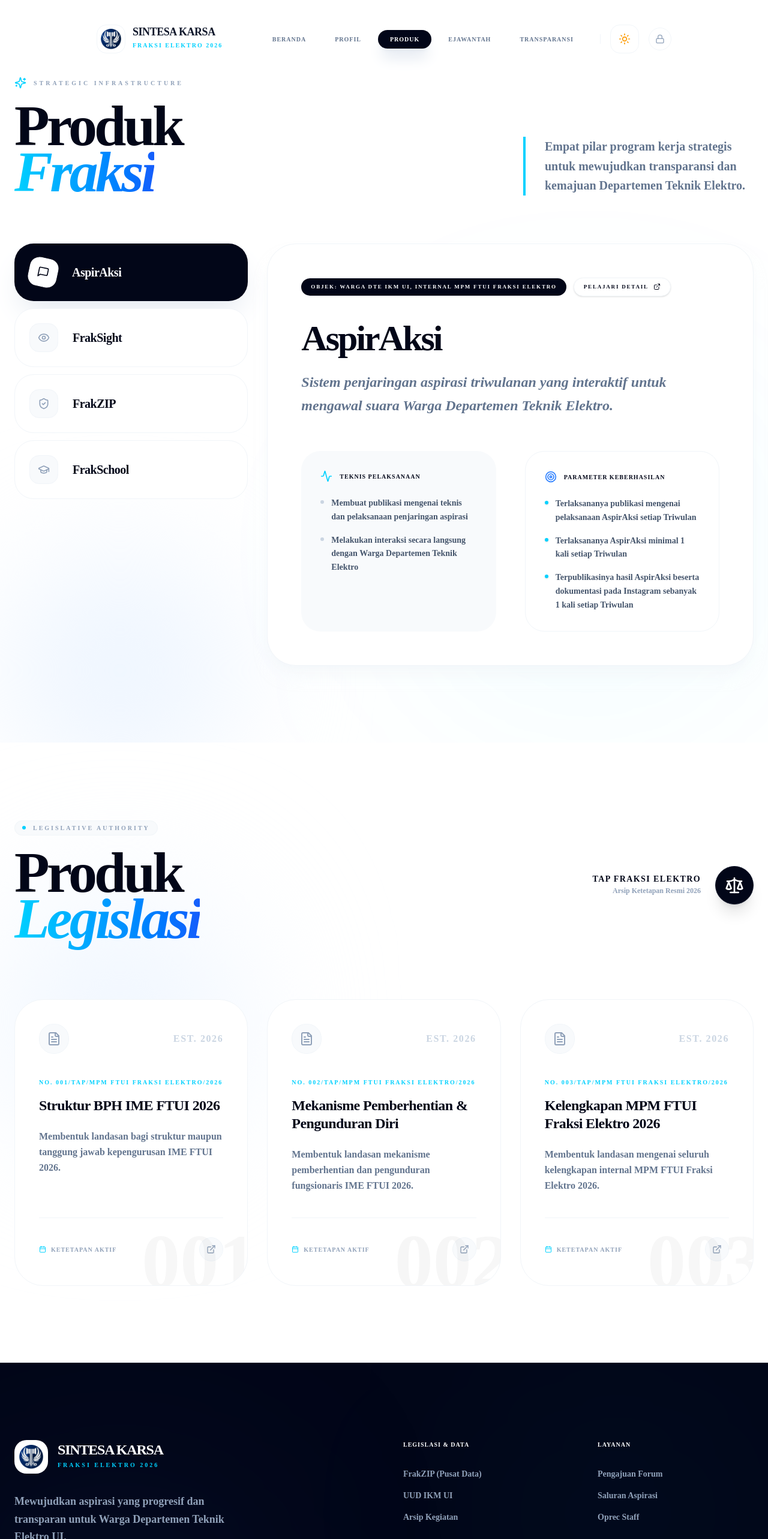
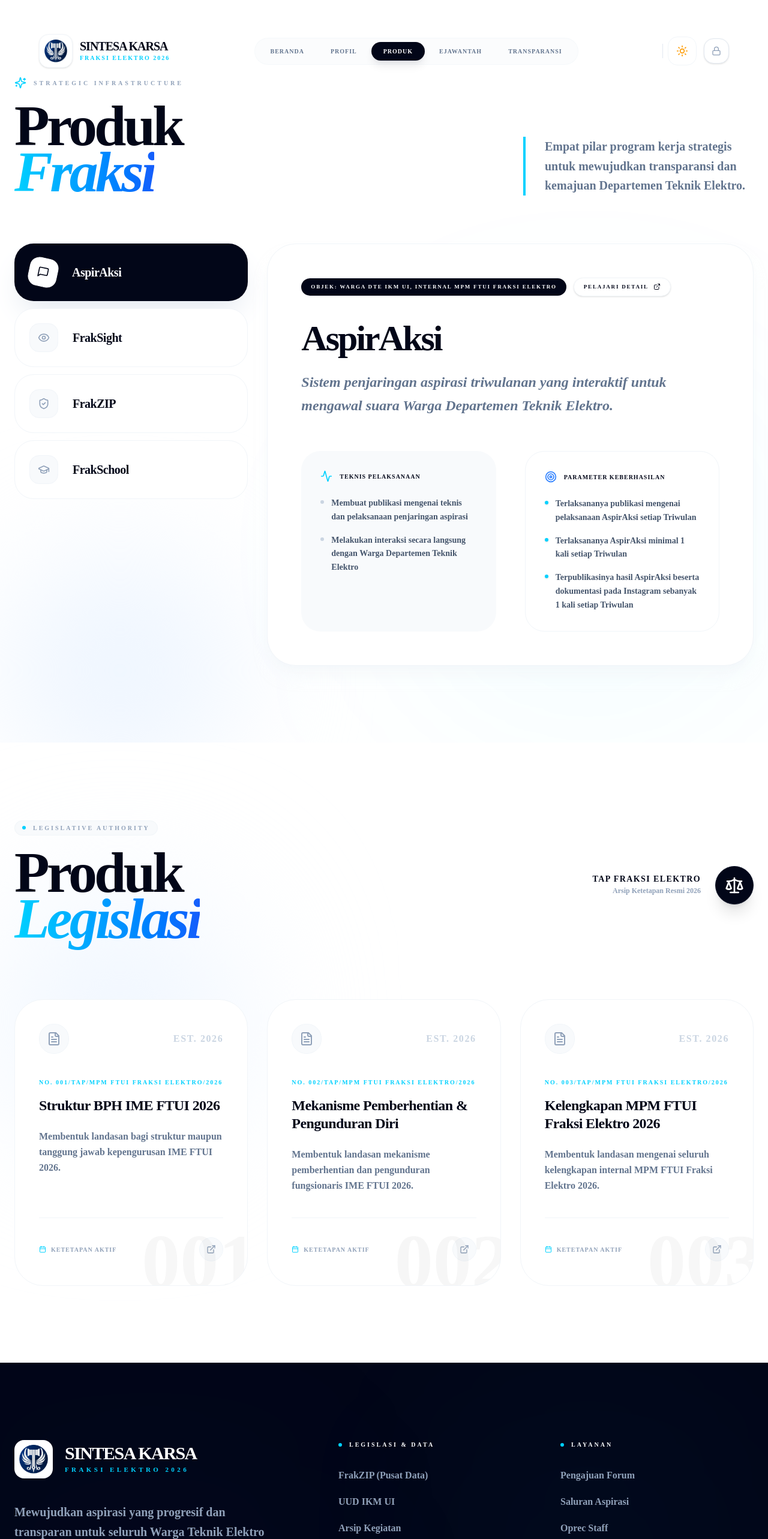
Before and after one commit to mrshlaf/mpmftui-elektro, a Next.js app: page /profrak in a window 1280 px wide. Shown: the top 2566 px of the page at 60% size. Built offline with nearby package versions, Linux system fonts and the light colour scheme.

Commit message:
implement responsive Navbar and Footer components for layout structure

```diff
--- a/components/layout/Footer.tsx
+++ b/components/layout/Footer.tsx
@@ -2,7 +2,7 @@
 
 import Link from "next/link";
 import { motion } from "framer-motion";
-import { MessageCircle, Mail, MapPin, ArrowRight, ExternalLink, Zap } from "lucide-react";
+import { MessageCircle, Mail, MapPin, ArrowRight, ExternalLink, Globe, Layout, ChevronRight } from "lucide-react";
 
 export default function Footer() {
   const currentYear = new Date().getFullYear();
@@ -21,59 +21,68 @@ export default function Footer() {
   };
 
   return (
-    <footer className="relative pt-32 pb-16 bg-slate-950 border-t border-slate-900 overflow-hidden text-white">
-      {/* Decorative Elements */}
-      <div className="absolute top-0 right-0 w-[500px] h-[500px] bg-primary/[0.03] rounded-full blur-[150px] pointer-events-none" />
-      <div className="absolute bottom-0 left-0 w-[400px] h-[400px] bg-blue-950/30 rounded-full blur-[150px] pointer-events-none" />
+    <footer className="relative pt-32 pb-12 bg-slate-950 border-t border-slate-900/50 overflow-hidden text-white font-outfit">
+      {/* Dynamic Background Blurs */}
+      <div className="absolute top-0 right-0 w-[600px] h-[600px] bg-primary/[0.04] rounded-full blur-[180px] pointer-events-none animate-pulse" />
+      <div className="absolute bottom-0 left-0 w-[500px] h-[500px] bg-blue-900/[0.05] rounded-full blur-[150px] pointer-events-none" />
 
       <div className="container mx-auto px-6 relative z-10">
-        <div className="grid grid-cols-1 lg:grid-cols-4 gap-16 mb-24">
+        <div className="grid grid-cols-1 lg:grid-cols-12 gap-16 mb-24">
 
-          {/* Brand Column */}
-          <div className="lg:col-span-2">
-            <Link href="/" className="inline-flex items-center space-x-4 mb-8 group">
-              <div className="w-14 h-14 bg-white rounded-[1.25rem] flex items-center justify-center transition-all duration-500 group-hover:-rotate-6 group-hover:shadow-2xl group-hover:shadow-white/10 overflow-hidden">
+          {/* Brand Identity Section */}
+          <div className="lg:col-span-5 space-y-10 focus-within:z-50">
+            <Link href="/" className="inline-flex items-center space-x-5 group">
+              <div className="w-16 h-16 bg-white rounded-2xl flex items-center justify-center transition-all duration-700 group-hover:rotate-6 group-hover:scale-110 group-hover:shadow-[0_0_40px_rgba(255,255,255,0.1)] overflow-hidden">
                 <img src="/logo-mpm.png" alt="Logo MPM" className="w-full h-full object-contain p-2" />
               </div>
-              <div>
-                <span className="text-2xl font-black text-white tracking-tighter block leading-none">SINTESA KARSA</span>
-                <span className="text-[10px] text-primary font-black tracking-[0.3em] uppercase">Fraksi Elektro 2026</span>
+              <div className="flex flex-col">
+                <span className="text-3xl font-black text-white tracking-tighter block leading-none uppercase">SINTESA KARSA</span>
+                <span className="text-[11px] text-primary font-black tracking-[0.4em] uppercase mt-1">Fraksi Elektro 2026</span>
               </div>
             </Link>
-            <p className="text-slate-400 text-lg max-w-sm mb-10 font-bold leading-relaxed">
-              Mewujudkan aspirasi yang progresif dan transparan untuk Warga Departemen Teknik Elektro UI.
+
+            <p className="text-slate-400 text-xl max-w-md font-bold leading-relaxed">
+              Mewujudkan aspirasi yang progresif dan transparan untuk seluruh Warga Teknik Elektro UI.
             </p>
+
             <div className="flex space-x-4">
               {[
                 { icon: ExternalLink, href: "https://www.instagram.com/mpmftui.elektro", label: "Instagram" },
                 { icon: MessageCircle, href: "https://wa.me/6285213695654", label: "WhatsApp" },
                 { icon: Mail, href: "mailto:mpmftui.fraksielektro@gmail.com", label: "Email" },
               ].map((social) => (
+                <motion.div key={social.label} whileHover={{ y: -5, scale: 1.05 }} whileTap={{ scale: 0.95 }}>
                   <Link
-                  key={social.label}
                     href={social.href}
                     target="_blank"
-                  className="w-14 h-14 bg-white/5 backdrop-blur-sm rounded-[1.25rem] flex items-center justify-center text-slate-400 hover:text-white hover:bg-primary hover:shadow-lg hover:shadow-primary/25 hover:-translate-y-1 transition-all duration-300"
+                    className="w-14 h-14 bg-white/5 border border-white/10 backdrop-blur-md rounded-2xl flex items-center justify-center text-slate-400 hover:text-white hover:bg-white/10 hover:border-primary/50 transition-all duration-300 shadow-xl"
                   >
                     <social.icon className="w-6 h-6" />
                   </Link>
+                </motion.div>
               ))}
             </div>
           </div>
 
-          {/* Links Columns */}
+          {/* Navigation Grid */}
+          <div className="lg:col-span-7 grid grid-cols-1 sm:grid-cols-2 gap-12">
             {Object.entries(footerLinks).map(([title, links]) => (
-            <div key={title}>
-              <h4 className="text-white font-black mb-8 tracking-widest uppercase text-[10px]">{title}</h4>
-              <ul className="space-y-4">
+              <div key={title} className="space-y-8">
+                <div className="flex items-center space-x-3">
+                  <div className="w-1.5 h-1.5 rounded-full bg-primary" />
+                  <h4 className="text-white font-black tracking-[0.3em] uppercase text-[10px]">{title}</h4>
+                </div>
+                <ul className="space-y-5">
                   {links.map((link) => (
                     <li key={link.name}>
                       <Link
                         href={link.href}
-                      className="text-slate-400 hover:text-white transition-all flex items-center group text-sm font-bold"
+                        className="text-slate-400 hover:text-white transition-all duration-300 flex items-center group text-base font-bold"
                       >
-                      <ArrowRight className="w-0 h-4 mr-0 opacity-0 group-hover:w-4 group-hover:mr-2 group-hover:opacity-100 transition-all duration-300 text-primary" />
-                      {link.name}
+                        <motion.div className="mr-0 w-0 opacity-0 group-hover:w-5 group-hover:mr-2 group-hover:opacity-100 transition-all duration-500 text-primary flex items-center">
+                          <ChevronRight className="w-4 h-4" />
+                        </motion.div>
+                        <span className="group-hover:translate-x-1 transition-transform duration-500">{link.name}</span>
                       </Link>
                     </li>
                   ))}
@@ -81,19 +90,29 @@ export default function Footer() {
               </div>
             ))}
           </div>
+        </div>
 
-        {/* Bottom Bar */}
-        <div className="pt-10 border-t border-slate-900 flex flex-col md:flex-row justify-between items-center gap-8">
-          <p className="text-slate-500 text-[10px] font-black uppercase tracking-widest">
-            © {currentYear} SINTESA KARSA 2026. Built with Precision.
+        {/* Premium Bottom Bar */}
+        <div className="pt-12 border-t border-white/5 flex flex-col lg:flex-row justify-between items-center gap-10">
+          <div className="flex flex-col items-center lg:items-start space-y-2">
+            <p className="text-slate-500 text-[10px] font-black uppercase tracking-[0.25em]">
+              © {currentYear} SINTESA KARSA 2026
             </p>
-          <div className="flex items-center space-x-8 text-[10px] font-black tracking-[0.2em] uppercase text-slate-400">
+            <p className="text-slate-600 text-[9px] font-black uppercase tracking-[0.3em]">
+              Garda Aspiratif &bull; Progresif &bull; Transparan
+            </p>
+          </div>
+
+          <div className="flex flex-wrap items-center justify-center gap-8 text-[10px] font-black tracking-[0.2em] uppercase text-slate-400">
             <div className="flex items-center hover:text-primary transition-colors cursor-default">
-              <MapPin className="w-4 h-4 mr-2 text-primary" />
+              <MapPin className="w-4 h-4 mr-2.5 text-primary" />
               DTE FTUI, Depok
             </div>
-            <Link href="/admin/login" className="hover:text-primary hover:bg-slate-900 transition-all bg-slate-900 px-4 py-2 rounded-xl border border-slate-800 font-black text-slate-400">
-              System Admin
+            <Link
+              href="/admin/login"
+              className="px-6 py-2.5 bg-slate-900/50 border border-white/5 rounded-xl text-slate-500 hover:text-white hover:border-white/20 hover:bg-slate-900 transition-all shadow-sm"
+            >
+              System Management
             </Link>
           </div>
         </div>
--- a/components/layout/Navbar.tsx
+++ b/components/layout/Navbar.tsx
@@ -4,7 +4,7 @@ import { useState, useEffect } from "react";
 import Link from "next/link";
 import { usePathname } from "next/navigation";
 import { motion, AnimatePresence } from "framer-motion";
-import { Menu, X, ExternalLink, MessageCircle, Mail, Lock as LockIcon, Zap, ArrowUpRight } from "lucide-react";
+import { Menu, X, ExternalLink, MessageCircle, Mail, Lock as LockIcon, ArrowUpRight, ChevronRight } from "lucide-react";
 import ThemeToggle from "../ThemeToggle";
 
 export default function Navbar() {
@@ -13,10 +13,21 @@ export default function Navbar() {
   const pathname = usePathname();
 
   useEffect(() => {
-    const handleScroll = () => setScrolled(window.scrollY > 20);
+    const handleScroll = () => {
+      setScrolled(window.scrollY > 40);
+    };
     window.addEventListener("scroll", handleScroll);
     return () => window.removeEventListener("scroll", handleScroll);
   }, []);
+
+  // Prevent scroll when mobile menu is open
+  useEffect(() => {
+    if (isOpen) {
+      document.body.style.overflow = "hidden";
+    } else {
+      document.body.style.overflow = "unset";
+    }
+  }, [isOpen]);
 
   const navLinks = [
     { name: "Beranda", href: "/" },
@@ -26,108 +37,160 @@ export default function Navbar() {
     { name: "Transparansi", href: "/transparansi" },
   ];
 
-  const isSolid = scrolled || pathname !== "/";
-
   return (
-    <div className="fixed top-0 left-0 right-0 z-[100] flex justify-center p-4 lg:p-6 transition-all duration-300">
+    <div className="fixed top-0 left-0 right-0 z-[100] flex justify-center p-4 md:p-6 lg:p-8 transition-all duration-500">
       <motion.nav
         initial={{ y: -100, opacity: 0 }}
         animate={{ y: 0, opacity: 1 }}
-        className={`w-full max-w-5xl transition-all duration-500 rounded-[2.5rem] px-8 py-3 md:py-4 flex items-center justify-between ${
+        className={`relative transition-all duration-700 ease-in-out flex items-center justify-between rounded-[2.5rem] border ${
           scrolled
-            ? "glass shadow-[0_20px_40px_rgba(0,0,0,0.04)] border border-white/40"
-            : "bg-transparent border border-transparent"
+            ? "w-full max-w-4xl px-6 py-2.5 md:py-3 bg-white/70 dark:bg-slate-900/70 backdrop-blur-2xl border-slate-200/50 dark:border-slate-800/50 shadow-[0_20px_50px_rgba(0,0,0,0.1)] dark:shadow-[0_20px_50px_rgba(0,0,0,0.3)]"
+            : "w-full max-w-7xl px-8 py-4 md:py-6 bg-transparent border-transparent"
         }`}
       >
-        {/* Logo */}
-        <Link href="/" className="flex items-center space-x-3 group">
-          <div className="w-10 h-10 md:w-12 md:h-12 bg-white dark:bg-white rounded-2xl flex items-center justify-center transition-all duration-500 group-hover:scale-110 group-hover:shadow-[0_0_20px_rgba(0,0,0,0.1)] overflow-hidden border border-slate-100 dark:border-slate-800">
-            <img src="/logo-mpm.png" alt="Logo MPM" className="w-full h-full object-contain p-1.5" />
+        {/* Logo Section */}
+        <Link href="/" className="flex items-center space-x-3 group relative z-50">
+          <div className={`transition-all duration-500 rounded-2xl bg-white dark:bg-white flex items-center justify-center overflow-hidden border border-slate-100 dark:border-slate-800 shadow-sm group-hover:shadow-xl group-hover:scale-110 ${
+            scrolled ? "w-9 h-9 md:w-11 md:h-11" : "w-11 h-11 md:w-14 md:h-14"
+          }`}>
+            <img src="/logo-mpm.png" alt="MPM Logo" className="w-full h-full object-contain p-1.5 md:p-2" />
           </div>
-          <div className="hidden sm:block">
-            <span className="text-slate-900 dark:text-white font-black tracking-tight text-lg block leading-none uppercase">SINTESA KARSA</span>
-            <span className="text-[10px] text-primary font-black uppercase tracking-[0.2em]">Fraksi Elektro 2026</span>
+          <div className={`flex flex-col transition-all duration-500 ${scrolled ? "scale-90 origin-left" : "scale-100"}`}>
+            <span className="text-slate-950 dark:text-white font-black tracking-tighter text-base md:text-xl block leading-none uppercase">SINTESA KARSA</span>
+            <span className="text-[9px] md:text-[10px] text-primary font-black uppercase tracking-[0.2em] mt-0.5">Fraksi Elektro 2026</span>
           </div>
         </Link>
 
-
-        {/* Desktop Links */}
-        <div className="hidden md:flex items-center space-x-2">
-          {navLinks.map((link) => (
+        {/* Desktop Navigation */}
+        <div className="hidden lg:flex items-center bg-slate-100/30 dark:bg-slate-800/20 p-1.5 rounded-full border border-slate-200/20 dark:border-white/5">
+          <div className="flex items-center space-x-1">
+            {navLinks.map((link) => {
+              const isActive = pathname === link.href;
+              return (
                 <Link
                   key={link.name}
                   href={link.href}
-              className={`px-5 py-2 rounded-full text-[10px] font-black uppercase tracking-widest transition-all ${
-                pathname === link.href
-                  ? "bg-slate-950 dark:bg-slate-50 text-white dark:text-slate-950 shadow-xl shadow-slate-200 dark:shadow-none"
-                  : "text-slate-500 dark:text-slate-400 hover:text-slate-950 dark:hover:text-white hover:bg-slate-50 dark:hover:bg-slate-800"
+                  className={`relative px-5 py-2 rounded-full text-[10px] font-black uppercase tracking-widest transition-colors duration-300 ${
+                    isActive ? "text-white dark:text-slate-950" : "text-slate-500 dark:text-slate-400 hover:text-slate-950 dark:hover:text-white"
                   }`}
                 >
-              {link.name}
+                  {isActive && (
+                    <motion.div
+                      layoutId="activePill"
+                      className="absolute inset-0 bg-slate-950 dark:bg-slate-50 rounded-full shadow-lg shadow-slate-900/10 dark:shadow-white/10"
+                      transition={{ type: "spring", bounce: 0.25, duration: 0.6 }}
+                    />
+                  )}
+                  <span className="relative z-10">{link.name}</span>
                 </Link>
-          ))}
-
-          <div className="w-[1px] h-4 bg-slate-100 dark:bg-slate-800 mx-4" />
-
-          <div className="flex items-center space-x-4">
-            <ThemeToggle />
-            <Link href="/admin/login" title="Admin Access">
-              <div className="p-2.5 rounded-full border border-slate-100 dark:border-slate-800 text-slate-400 hover:text-slate-950 dark:hover:text-white hover:bg-slate-50 dark:hover:bg-slate-800 transition-all">
-                <LockIcon className="w-4 h-4" />
-              </div>
-            </Link>
+              );
+            })}
           </div>
         </div>
 
-        {/* Mobile Toggle */}
+        {/* Action Buttons (Desktop) */}
+        <div className="hidden lg:flex items-center space-x-3">
+          <div className="h-6 w-[1px] bg-slate-200 dark:bg-slate-800 mr-2" />
+          <ThemeToggle />
+          <Link href="/admin/login">
+            <motion.div
+              whileHover={{ scale: 1.05 }}
+              whileTap={{ scale: 0.95 }}
+              className="p-3 bg-white dark:bg-slate-800 border border-slate-200 dark:border-slate-700 rounded-2xl text-slate-400 hover:text-primary transition-colors shadow-sm"
+            >
+              <LockIcon className="w-4 h-4" />
+            </motion.div>
+          </Link>
+        </div>
+
+        {/* Mobile Menu Toggle */}
+        <div className="lg:hidden flex items-center space-x-4">
+          <ThemeToggle />
           <button
-          className="md:hidden w-11 h-11 rounded-2xl bg-slate-50 dark:bg-slate-800 flex items-center justify-center text-slate-950 dark:text-white"
             onClick={() => setIsOpen(!isOpen)}
+            className={`relative z-[110] w-11 h-11 flex items-center justify-center rounded-2xl transition-all duration-300 ${
+              isOpen ? "bg-slate-100 dark:bg-slate-800 text-slate-950 dark:text-white rotate-90" : "bg-slate-50 dark:bg-slate-800 text-slate-950 dark:text-white"
+            }`}
           >
             {isOpen ? <X className="w-5 h-5" /> : <Menu className="w-5 h-5" />}
           </button>
+        </div>
       </motion.nav>
 
-      {/* Mobile Menu */}
+      {/* Modern Full-Screen Mobile Menu */}
       <AnimatePresence>
         {isOpen && (
+          <>
+            {/* Backdrop Blur */}
             <motion.div
-            initial={{ opacity: 0, y: 10 }}
-            animate={{ opacity: 1, y: 0 }}
-            exit={{ opacity: 0, y: 10 }}
-            className="absolute top-24 left-4 right-4 bg-white dark:bg-slate-900 p-4 rounded-[2.5rem] shadow-2xl md:hidden border border-slate-100 dark:border-slate-800"
+              initial={{ opacity: 0 }}
+              animate={{ opacity: 1 }}
+              exit={{ opacity: 0 }}
+              className="fixed inset-0 bg-white/40 dark:bg-slate-950/40 backdrop-blur-2xl z-[100] lg:hidden"
+              onClick={() => setIsOpen(false)}
+            />
+
+            {/* Menu Content */}
+            <motion.div
+              initial={{ x: "100%" }}
+              animate={{ x: 0 }}
+              exit={{ x: "100%" }}
+              transition={{ type: "spring", damping: 30, stiffness: 200 }}
+              className="fixed top-0 right-0 w-full md:w-[450px] h-screen bg-white dark:bg-slate-950 shadow-2xl z-[105] lg:hidden border-l border-slate-100 dark:border-slate-800 p-8 pt-28"
             >
-            <div className="flex flex-col space-y-1">
-              {navLinks.map((link) => (
+              <div className="flex flex-col h-full justify-between pb-10">
+                <div className="space-y-2">
+                  <div className="text-[10px] font-black uppercase tracking-[0.3em] text-slate-400 mb-8 px-4">Navigation Menu</div>
+                  {navLinks.map((link, idx) => (
+                    <motion.div
+                      key={link.name}
+                      initial={{ opacity: 0, x: 20 }}
+                      animate={{ opacity: 1, x: 0 }}
+                      transition={{ delay: 0.1 + idx * 0.1 }}
+                    >
                       <Link
-                  key={link.name}
                         href={link.href}
-                  className={`flex items-center justify-between p-5 rounded-3xl transition-all ${
-                    pathname === link.href
-                      ? "bg-slate-50 dark:bg-slate-800 text-slate-950 dark:text-white font-black"
-                      : "text-slate-500 dark:text-slate-400 font-bold hover:bg-slate-50 dark:hover:bg-slate-800 hover:text-slate-950 dark:hover:text-white"
+                        onClick={() => setIsOpen(false)}
+                        className={`group flex items-center justify-between p-5 rounded-3xl transition-all hover:bg-slate-50 dark:hover:bg-slate-900 ${
+                          pathname === link.href ? "bg-slate-50 dark:bg-slate-900 border border-slate-100 dark:border-slate-800" : ""
                         }`}
-                  onClick={() => setIsOpen(false)}
                       >
-                  <span className="text-sm uppercase tracking-widest">{link.name}</span>
-                  <ArrowUpRight className={`w-4 h-4 ${pathname === link.href ? "opacity-100" : "opacity-0"}`} />
+                        <div className="flex items-center space-x-5">
+                          <span className={`text-[10px] font-black text-slate-300 dark:text-slate-700`}>0{idx + 1}</span>
+                          <span className={`text-2xl font-black uppercase tracking-tighter ${
+                            pathname === link.href ? "text-primary" : "text-slate-500 dark:text-slate-400 group-hover:text-slate-950 dark:group-hover:text-white"
+                          }`}>{link.name}</span>
+                        </div>
+                        <ChevronRight className={`w-5 h-5 transition-transform duration-300 ${pathname === link.href ? "text-primary rotate-90" : "text-slate-200 dark:text-slate-800 group-hover:translate-x-1"}`} />
                       </Link>
+                    </motion.div>
                   ))}
-              <div className="h-4" />
-              <div className="flex items-center justify-between px-2 py-4 border-t border-slate-100 dark:border-slate-800">
-                <span className="text-[10px] font-black uppercase tracking-widest text-slate-400">Toggle Theme</span>
-                <ThemeToggle />
                 </div>
+
+                <div className="space-y-6 px-4">
+                  <div className="h-px bg-slate-100 dark:bg-slate-900 w-full" />
+                  <div className="flex flex-col space-y-4">
+                    <span className="text-[10px] font-black uppercase tracking-[0.3em] text-slate-400">Portal Akses</span>
                     <Link
                       href="/admin/login"
-                className="flex items-center justify-center space-x-3 bg-slate-950 dark:bg-slate-900 text-white p-5 rounded-3xl font-black text-xs uppercase tracking-[0.2em]"
                       onClick={() => setIsOpen(false)}
+                      className="flex items-center justify-center space-x-3 bg-slate-950 dark:bg-slate-50 text-white dark:text-slate-950 py-5 rounded-2xl font-black text-xs uppercase tracking-[0.2em] shadow-xl"
                     >
                       <LockIcon className="w-4 h-4" />
-                <span>Admin Portal</span>
+                      <span>Admin Portal Access</span>
                     </Link>
                   </div>
+                  <div className="pt-4 flex justify-between items-center text-[10px] font-black text-slate-400 tracking-widest uppercase">
+                    <span>MPM FTUI Elektro &bull; 2026</span>
+                    <div className="flex space-x-4">
+                      <Mail className="w-4 h-4" />
+                      <MessageCircle className="w-4 h-4" />
+                    </div>
+                  </div>
+                </div>
+              </div>
             </motion.div>
+          </>
         )}
       </AnimatePresence>
     </div>
```
Lines whose indentation alone changed are shown as unchanged.
